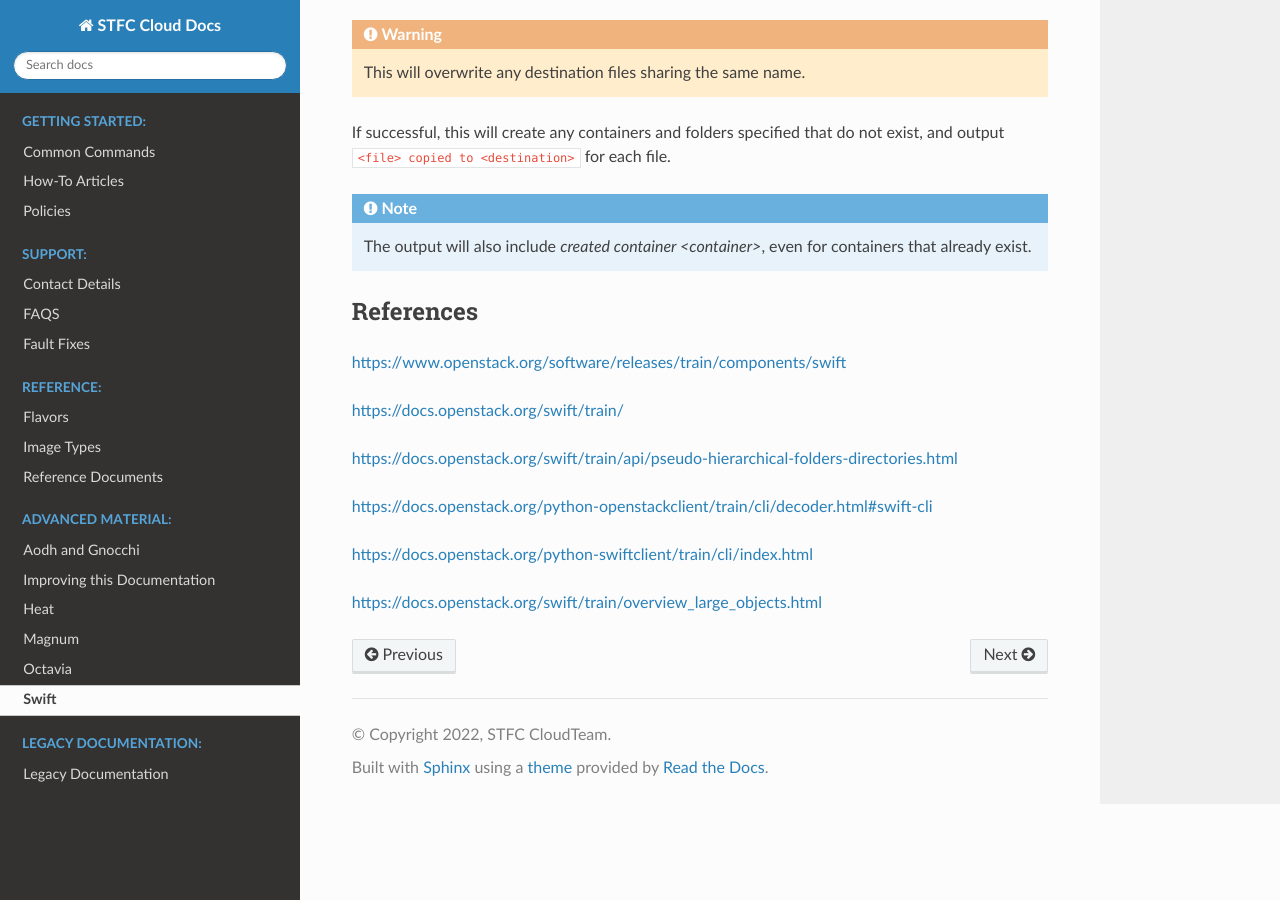
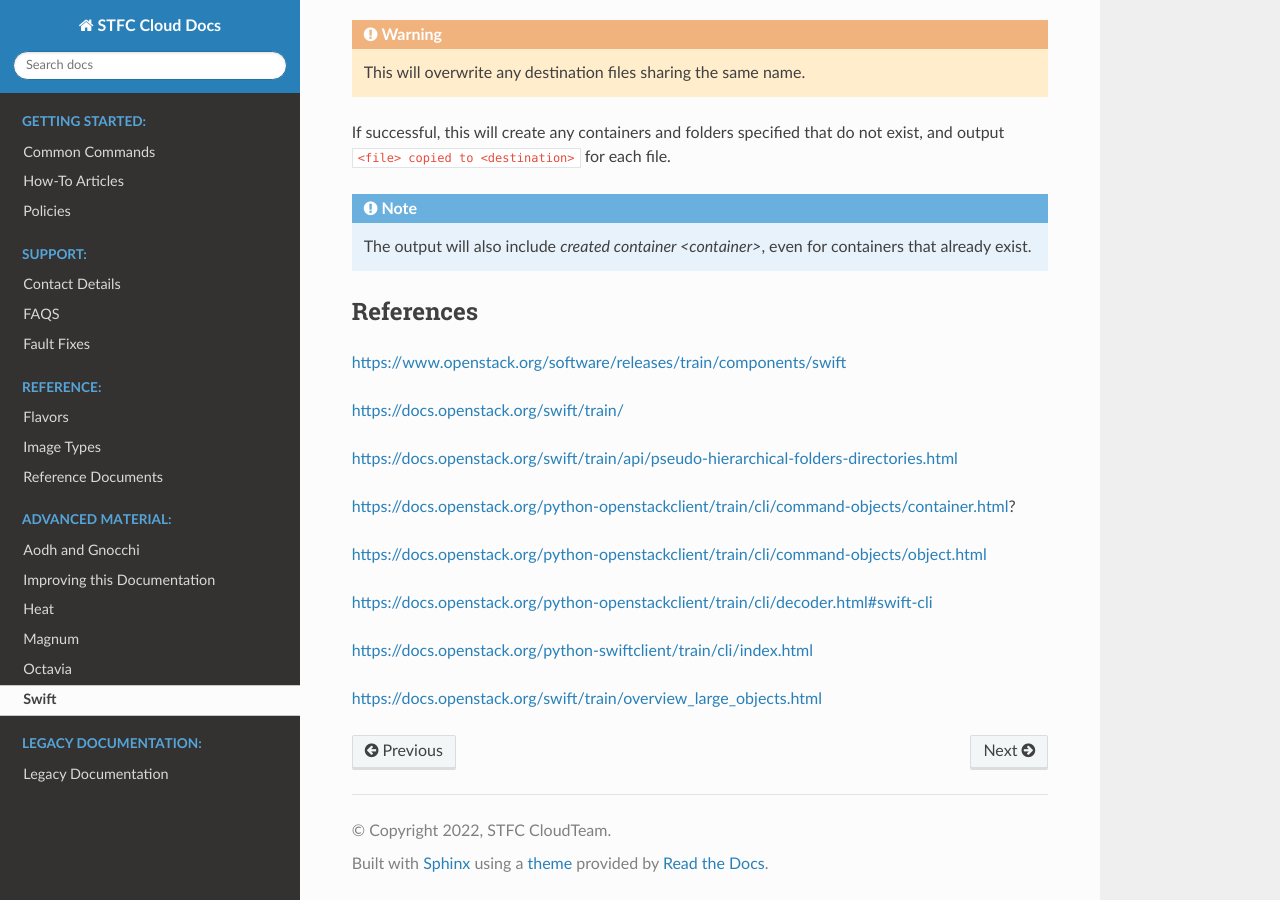
Before and after one commit to stfc/cloud-docs, a Sphinx documentation site: the page built from source/Swift/IntroducingSwift.rst, in a window 1280 px wide and 900 px high, scrolled down 9817 px. Built offline with Sphinx 7.4.7 and the Read the Docs theme 2.0.0, drawn with Linux system fonts in a browser that asks for light colours; some of the changed lines change nothing that is shown.

Commit message:
Add CLI references

```diff
--- a/source/Swift/IntroducingSwift.rst
+++ b/source/Swift/IntroducingSwift.rst
@@ -557,6 +557,10 @@ https://docs.openstack.org/swift/train/
 
 https://docs.openstack.org/swift/train/api/pseudo-hierarchical-folders-directories.html
 
+https://docs.openstack.org/python-openstackclient/train/cli/command-objects/container.html?
+
+https://docs.openstack.org/python-openstackclient/train/cli/command-objects/object.html
+
 https://docs.openstack.org/python-openstackclient/train/cli/decoder.html#swift-cli
 
 https://docs.openstack.org/python-swiftclient/train/cli/index.html
```
